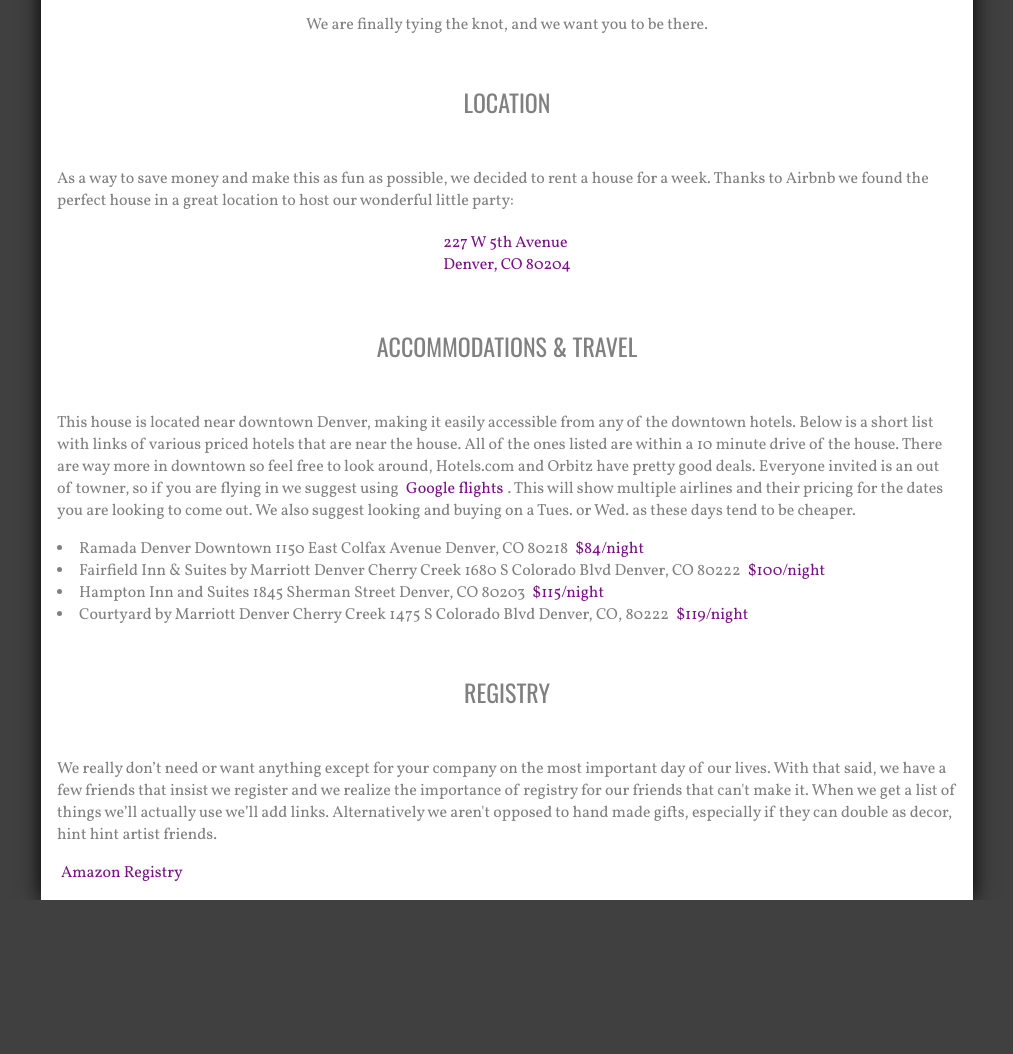
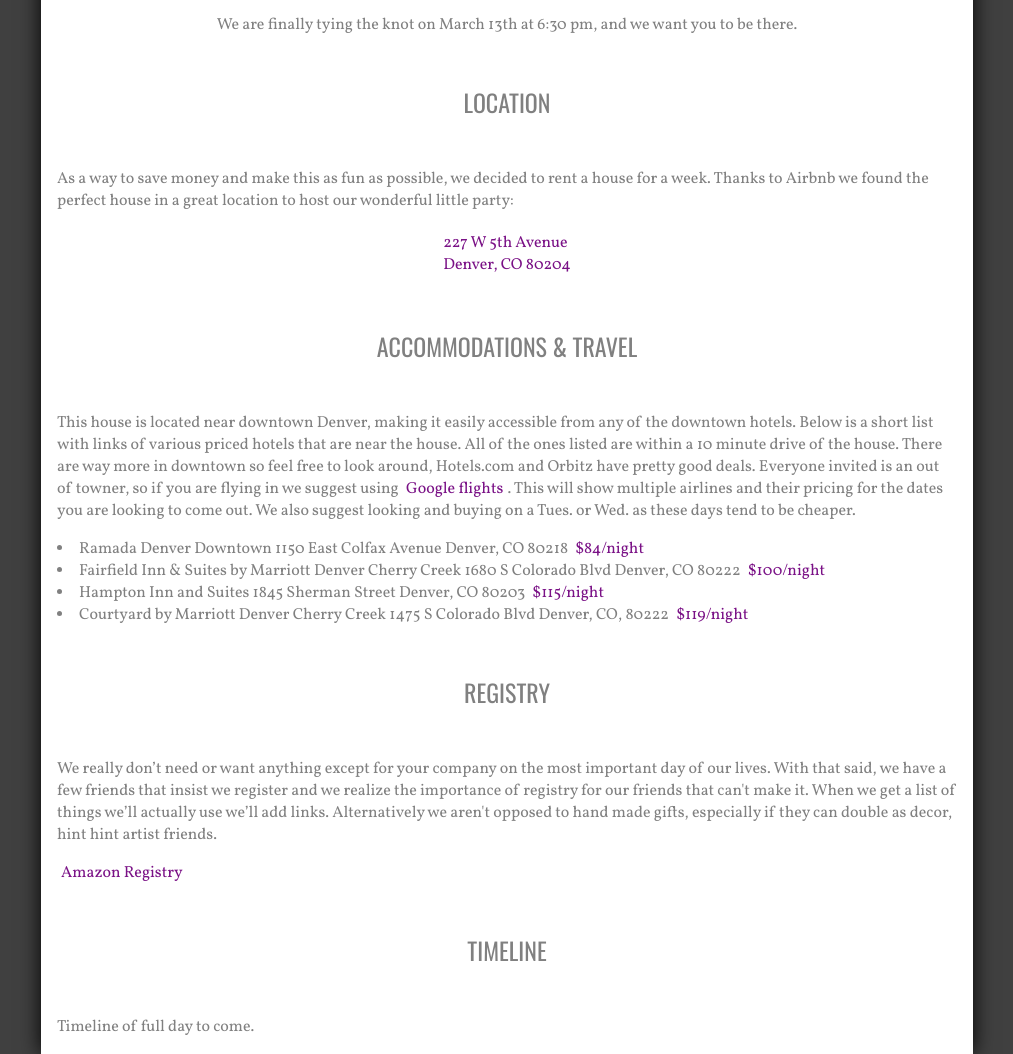
Before and after one commit to bblack/animals, a plain HTML site: page index.html in a window 1280 px wide. Shown: the part 1049-2103 px from the top of the page, without its empty margins (133-1146 px from the left). Before the commit the page ends 1949 px from the top, so only its background shows below. Drawn offline with nearby package versions, Linux system fonts and the light colour scheme.

Commit message:
Updated for Timeline
Added date and time of the ceremony for people not getting invites. Also added a section at the bottom to add the timeline picture.

```diff
--- a/index.html
+++ b/index.html
@@ -89,7 +89,7 @@
         <h2 id='about'>We're getting married</h2>
         <p style='text-align: center;'>Two years of procrastination was all we could stand.</p>
         <img class='hero' src='https://munozblackwedding.files.wordpress.com/2015/01/324653_116617665152907_706687622_o.jpg?w=1746&h=1060'></img>
-        <p style='text-align: center;'>We are finally tying the knot, and we want you to be there.</p>
+        <p style='text-align: center;'>We are finally tying the knot on March 13th at 6:30 pm, and we want you to be there.</p>
         <h2 id='location'>Location</h2>
         <p>As a way to save money and make this as fun as possible, we decided to rent a house for a week. Thanks to Airbnb we found the perfect house in a great location to host our wonderful little party:</p>
         <span class='address'>
@@ -116,5 +116,8 @@
         <h2 id='registry'>Registry</h2>
         <p>We really don’t need or want anything except for your company on the most important day of our lives. With that said, we have a few friends that insist we register and we realize the importance of registry for our friends that can't make it. When we get a list of things we’ll actually use we’ll add links. Alternatively we aren't opposed to hand made gifts, especially if they can double as decor, hint hint artist friends.</p>
         <p><a href='http://www.amazon.com/registry/wedding/2WKZRFPPHT0A9'>Amazon Registry</a></p>
+
+        <h2 id="timeline">Timeline</h2>
+        <p>Timeline of full day to come.</p>
     </body>
 </html>
```
